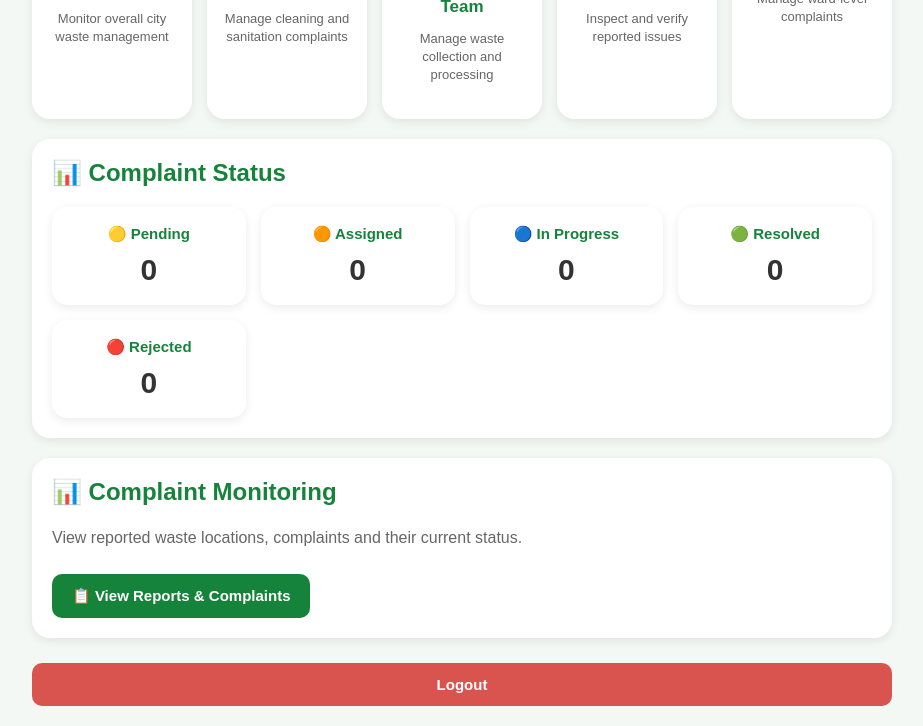
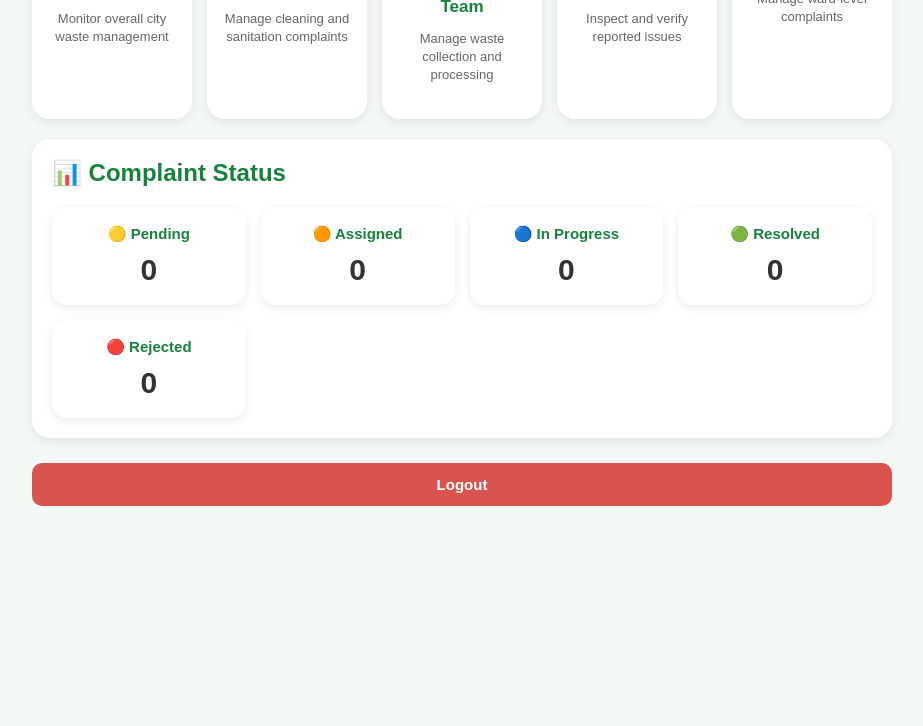
Before and after one commit to adlin-creator/wastesegregation, a website: page authority-home.html in a window 1280 px wide. Shown: the part 387-1113 px from the top of the page, without its empty margins (178-1101 px from the left). After the commit the page ends 913 px from the top, so only its background shows below. Drawn offline with Linux system fonts and the light colour scheme; no server answers.

```diff
--- a/authority-home.html
+++ b/authority-home.html
@@ -448,26 +448,6 @@
 
 
 
-    <!-- COMPLAINT MONITORING -->
-
-    <div class="reports">
-
-        <h2>
-            📊 Complaint Monitoring
-        </h2>
-
-        <p>
-            View reported waste locations,
-            complaints and their current status.
-        </p>
-
-        <button onclick="goToPage('all-complaints.html')">
-
-            📋 View Reports & Complaints
-
-        </button>
-
-    </div>
 
 
 
```
